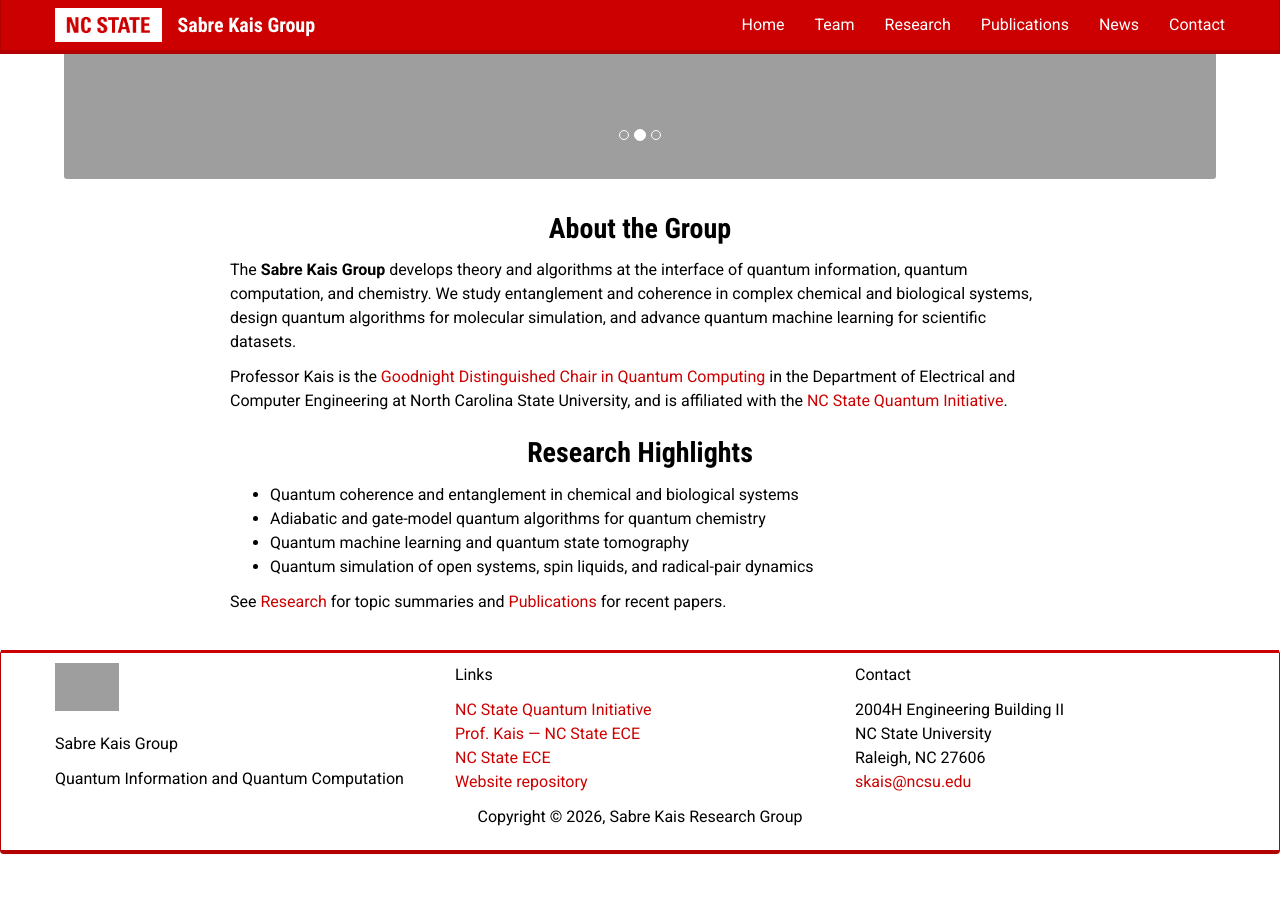
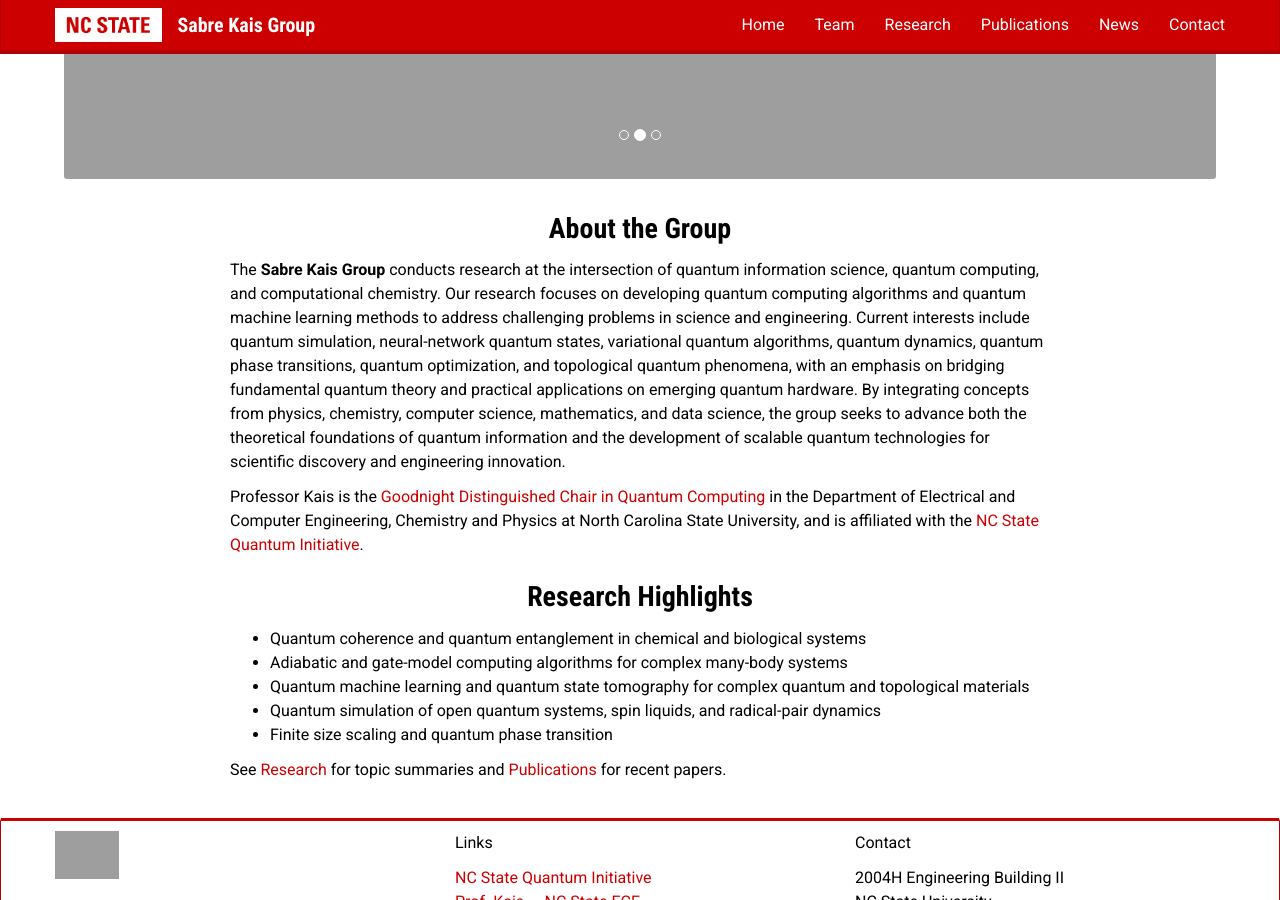
Before and after one commit to Sabre-Kais-Group/kaisgroup.github.io, a Jekyll site: the page built from site/_pages/home.md, in a window 1280 px wide and 900 px high, scrolled down 423 px. Built offline with Jekyll 4.4.1, drawn with Linux system fonts in a browser that asks for light colours; nearby versions of some CDN libraries; comment, search, counter and statistics services are not loaded; before the commit the page ends 1299 px from its top, so only the background shows below that.

Commit message:
About section update

```diff
--- a/site/_pages/home.md
+++ b/site/_pages/home.md
@@ -8,22 +8,19 @@
 
 ### About the Group
 
-The **Sabre Kais Group** develops theory and algorithms at the interface of
-quantum information, quantum computation, and chemistry. We study entanglement
-and coherence in complex chemical and biological systems, design quantum
-algorithms for molecular simulation, and advance quantum machine learning for
-scientific datasets.
+The **Sabre Kais Group** conducts research at the intersection of quantum information science, quantum computing, and computational chemistry. Our research focuses on developing quantum computing algorithms and quantum machine learning methods to address challenging problems in science and engineering. Current interests include quantum simulation, neural-network quantum states, variational quantum algorithms, quantum dynamics, quantum phase transitions, quantum optimization, and topological quantum phenomena, with an emphasis on bridging fundamental quantum theory and practical applications on emerging quantum hardware. By integrating concepts from physics, chemistry, computer science, mathematics, and data science, the group seeks to advance both the theoretical foundations of quantum information and the development of scalable quantum technologies for scientific discovery and engineering innovation.
 
 Professor Kais is the [Goodnight Distinguished Chair in Quantum Computing](https://ece.ncsu.edu/people/skais/)
-in the Department of Electrical and Computer Engineering at North Carolina State University,
+in the Department of Electrical and Computer Engineering, Chemistry and Physics at North Carolina State University,
 and is affiliated with the [NC State Quantum Initiative](https://quantum.ncsu.edu/).
 
 ### Research Highlights
 
-- Quantum coherence and entanglement in chemical and biological systems
-- Adiabatic and gate-model quantum algorithms for quantum chemistry
-- Quantum machine learning and quantum state tomography
-- Quantum simulation of open systems, spin liquids, and radical-pair dynamics
+- Quantum coherence and quantum entanglement in chemical and biological systems
+- Adiabatic and gate-model computing algorithms for complex many-body systems
+- Quantum machine learning and quantum state tomography for complex  quantum and topological materials
+- Quantum simulation of open quantum systems, spin liquids, and radical-pair dynamics
+- Finite size scaling and quantum phase transition
 
 See [Research]({{ site.baseurl }}/research/) for topic summaries and
 [Publications]({{ site.baseurl }}/publications/) for recent papers.
```
Also changed, not shown: 1 other file.
